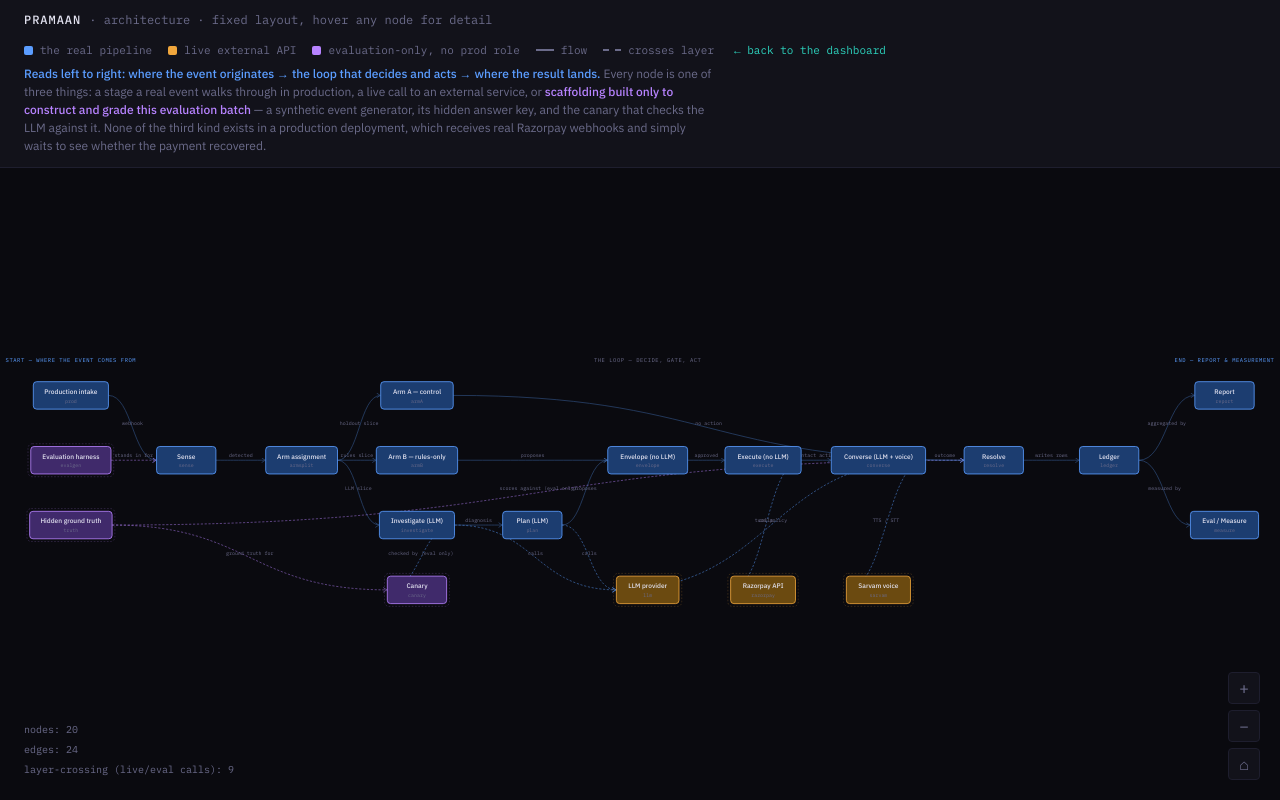
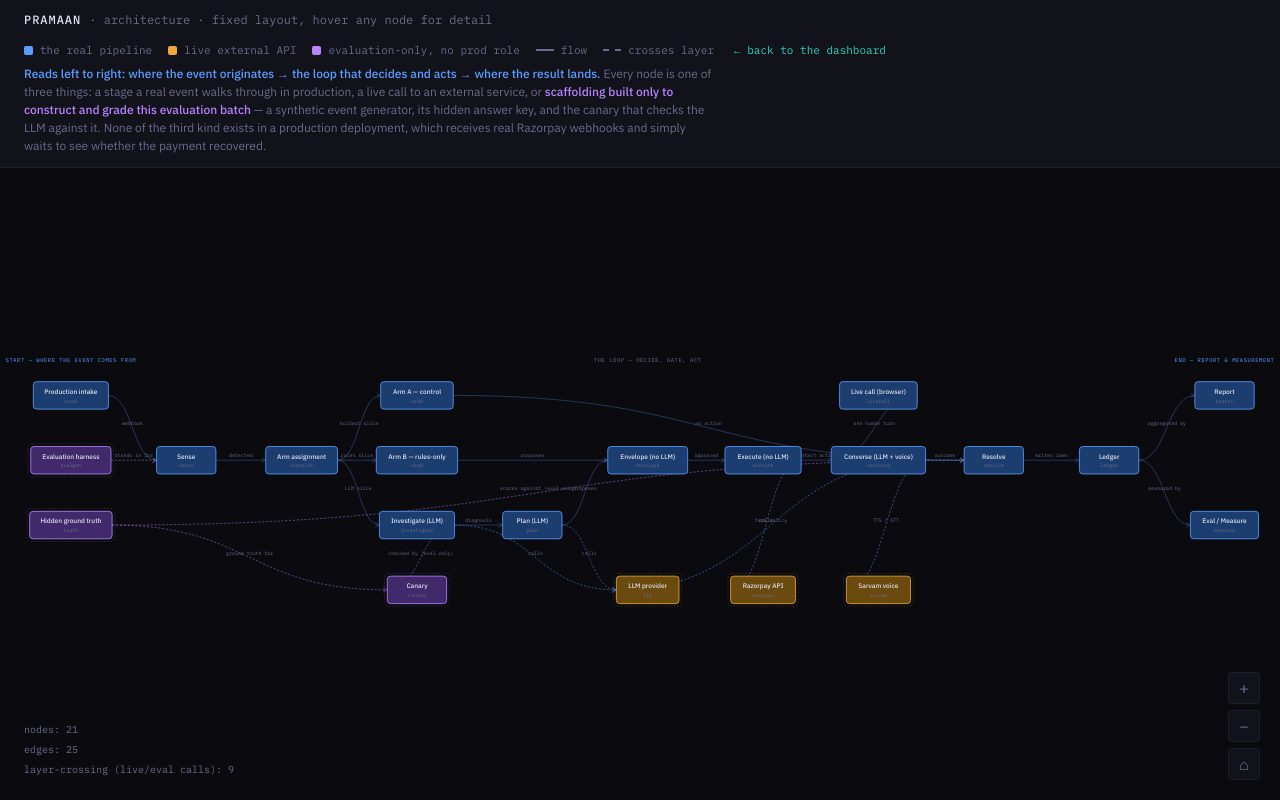
Before and after one commit to Chgauravpc/Praman, a plain HTML site: page dashboard/architecture.html in a window 1280 px wide. Drawn offline with nearby package versions, Linux system fonts and the light colour scheme.

Commit message:
Put the live call on the architecture graph
The graph showed the batch pipeline only, so the one feature a judge actually
clicks -- "Talk to it" -- had no place on it. Converse appeared as something
Execute reaches during a batch, which is true and incomplete: a browser call
enters the same turn policy sideways, with no Sense, no arm assignment and no
ledger row, because it is one conversation rather than a measured event.

The node says that, and says what it costs: the only path here that cannot run
keyless or replay from cache, because a conversation that has not happened yet
cannot have been recorded.

Co-Authored-By: Claude Opus 5 <noreply@anthropic.com>

```diff
--- a/dashboard/architecture.html
+++ b/dashboard/architecture.html
@@ -274,6 +274,10 @@ const GRAPH = {
       detail: "orders · payment_links · subscriptions. Test mode is enforced at client construction, not merely assumed — a live key that isn't rzp_test_ is refused.",
       meta: "called by: Execute" },
 
+    { id: "livecall", label: "Live call (browser)", layer: 1, type: "stage", col: 7, row: 0,
+      detail: "The dashboard's “Talk to it” panel. A person holds a button, speaks Hinglish, and the same Converse turn policy answers: Sarvam STT → the turn-policy LLM → Sarvam TTS. It enters the loop sideways — no Sense, no arm assignment, and no ledger row, because it is one conversation rather than a measured event. The envelope still gates it before the first word, and the R10 disclosure is its own endpoint so that it is provably the first utterance rather than merely present. The only path here that cannot run keyless or replay from cache: a conversation that has not happened yet cannot have been recorded.",
+      meta: "module: report/server (_live_call_open, _live_call_turn)\nendpoints: POST /api/call/start · /api/call/turn\nneeds: SARVAM_API_KEY + an LLM key, and spends per turn" },
+
     { id: "converse", label: "Converse (LLM + voice)", layer: 1, type: "stage", col: 7, row: 1,
       detail: "Stage 07, LLM + voice. Only for actions that contact the customer. The AI discloses it's automated first (R10), then the turn policy runs; the customer's own words become a tracked promise on the ledger.",
       meta: "module: converse/voice · promises\nledger rows: CONVERSE, PROMISE" },
@@ -318,6 +322,7 @@ const GRAPH = {
     { from: "execute",    to: "razorpay",  relationship: "calls", layer_crossing: true },
     { from: "execute",    to: "converse",  relationship: "contact action" },
     { from: "converse",   to: "llm",       relationship: "turn policy", layer_crossing: true },
+    { from: "livecall",   to: "converse",  relationship: "one human turn" },
     { from: "converse",   to: "sarvam",    relationship: "TTS / STT", layer_crossing: true },
     { from: "armA",       to: "resolve",   relationship: "no action" },
     { from: "converse",   to: "resolve",   relationship: "outcome" },
```
